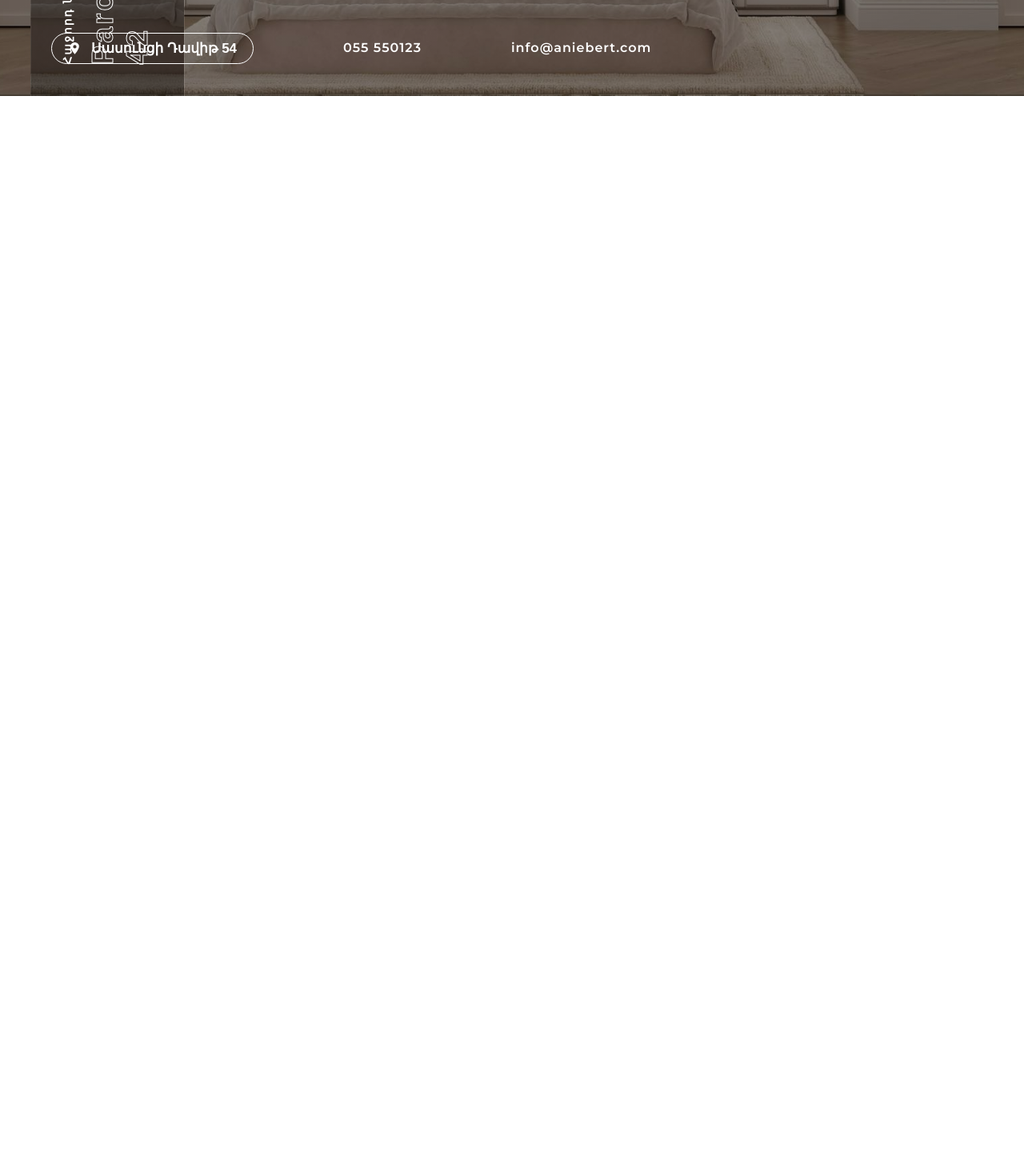
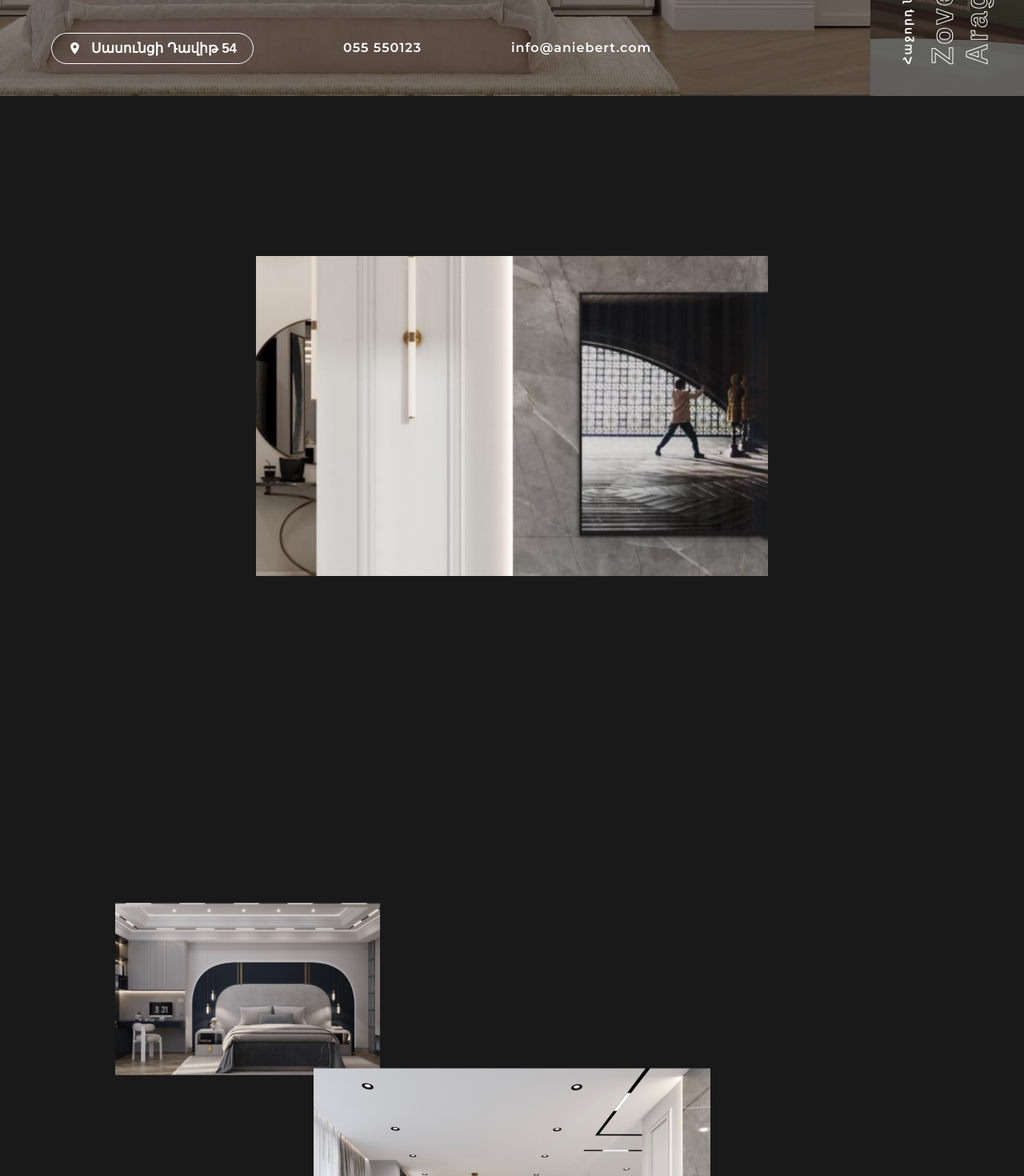
Before and after one commit to ArmanDev1010/Anie_Bert, a React (Vite) app in the folder frontend/: page /am/home in a window 1280 px wide. Shown: the part 680-2150 px from the top of the page at 80% size. Before the commit the page ends 800 px from the top, so only its background shows below. Built offline with nearby package versions, Linux system fonts and the light colour scheme; no server answers.

Commit message:
local data fetching for Masterpiece

```diff
--- a/frontend/src/components/hero/Hero.jsx
+++ b/frontend/src/components/hero/Hero.jsx
@@ -8,7 +8,9 @@ import useLocaleData from "../useLocaleData";
 const Hero = () => {
   const { i18n } = useTranslation();
 
-  const { data: currentLocaleData, error: currentLocaleError } = useLocaleData(i18n.language);
+  const { data: currentLocaleData, error: currentLocaleError } = useLocaleData(
+    i18n.language
+  );
   const { data: englishLocaleData } = useLocaleData("en");
 
   if (currentLocaleError) return <p>Error loading data for current locale</p>;
@@ -17,22 +19,24 @@ const Hero = () => {
   const heroes = [];
 
   if (currentLocaleData?.projects) {
-    heroes.push(...Object.values(currentLocaleData.projects)
-      .filter(project => project.is_hero)
-      .map(project => ({
-        ...project,
-        image: { url: project.image }
-      })));
+    heroes.push(
+      ...Object.values(currentLocaleData.projects)
+        .filter((project) => project.is_hero)
+        .map((project) => ({
+          ...project,
+          image: { url: project.image },
+        }))
+    );
   }
 
   if (englishLocaleData?.projects) {
     Object.values(englishLocaleData.projects)
-      .filter(project => project.is_hero)
-      .forEach(project => {
-        if (!heroes.some(hero => hero.documentId === project.project_order)) {
+      .filter((project) => project.is_hero)
+      .forEach((project) => {
+        if (!heroes.some((hero) => hero.documentId === project.project_order)) {
           heroes.push({
             ...project,
-            image: { url: project.image }
+            image: { url: project.image },
           });
         }
       });
--- a/frontend/src/components/masterpiece/CenterImage.jsx
+++ b/frontend/src/components/masterpiece/CenterImage.jsx
@@ -39,7 +39,7 @@ const CenterImage = ({ SECTION_HEIGHT, data }) => {
         clipPath,
         backgroundSize,
         opacity,
-        backgroundImage: `url(http://localhost:1337/${data})`,
+        backgroundImage: `url(/assets/about_images/main.jpg)`,
         backgroundPosition: "center",
         backgroundRepeat: "no-repeat",
       }}
--- a/frontend/src/components/masterpiece/Masterpiece.jsx
+++ b/frontend/src/components/masterpiece/Masterpiece.jsx
@@ -3,21 +3,6 @@ import React, { useEffect, useState } from "react";
 import { CenterImage, ParallaxImages } from "../index";
 
 const SECTION_HEIGHT = 1700;
-
-import { useQuery, gql } from "@apollo/client";
-
-const SCROLL = gql`
-  query GetHeros {
-    scrolls {
-      main_image {
-        url
-      }
-      images {
-        url
-      }
-    }
-  }
-`;
 
 const Masterpiece = () => {
   const [isDesktop, setIsDesktop] = useState(window.innerWidth);
@@ -31,11 +16,6 @@ const Masterpiece = () => {
     return "85vh";
   };
 
-  const { loading, error, data } = useQuery(SCROLL);
-
-  if (loading) return <p></p>;
-  if (error) return <p>error</p>;
-
   return (
     <div className="relative bg-thirdly text-white max-_900:hidden">
       <div
@@ -44,12 +24,9 @@ const Masterpiece = () => {
         }}
         className="relative w-full"
       >
-        <CenterImage
-          SECTION_HEIGHT={SECTION_HEIGHT}
-          data={data?.scrolls[0].main_image.url}
-        />
+        <CenterImage SECTION_HEIGHT={SECTION_HEIGHT} />
 
-        <ParallaxImages data={data?.scrolls[0].images} />
+        <ParallaxImages />
 
         <div className="absolute bottom-0 left-0 right-0 h-96 bg-gradient-to-b from-thirdly/0 to-secondary" />
       </div>
--- a/frontend/src/components/masterpiece/ParallaxImages.jsx
+++ b/frontend/src/components/masterpiece/ParallaxImages.jsx
@@ -27,29 +27,25 @@ const ParallaxImages = ({ data }) => {
           start: calculateStartEnd(-200),
           end: 200,
           style: "w-1/3",
-          url: data[0].url,
         },
         {
           start: calculateStartEnd(200),
           end: -250,
           style: "mx-auto w-2/4",
-          url: data[1].url,
         },
         {
           start: calculateStartEnd(-200),
           end: 200,
           style: "ml-auto w-1/3",
-          url: data[2].url,
         },
         {
           start: calculateStartEnd(-100),
           end: -500,
           style: "ml-24 w-5/12",
-          url: data[3].url,
         },
       ].map((text, key) => (
         <ParallaxImg
-          src={`http://localhost:1337/${text.url}`}
+          src={`/assets/about_images/${key + 1}.jpg`}
           key={key}
           start={text.start}
           end={text.end}
--- a/frontend/src/pages/Home.jsx
+++ b/frontend/src/pages/Home.jsx
@@ -12,11 +12,11 @@ const Home = () => {
   return (
     <div className="relative bg-white text-black">
       <Hero />
-      {/* <Masterpiece />
+      <Masterpiece />
       <About />
       <Services />
       <Projects />
-      <Contact /> */}
+      <Contact />
     </div>
   );
 };
```
Also changed, not shown: frontend/public/assets/about_images/main.jpg (added).
